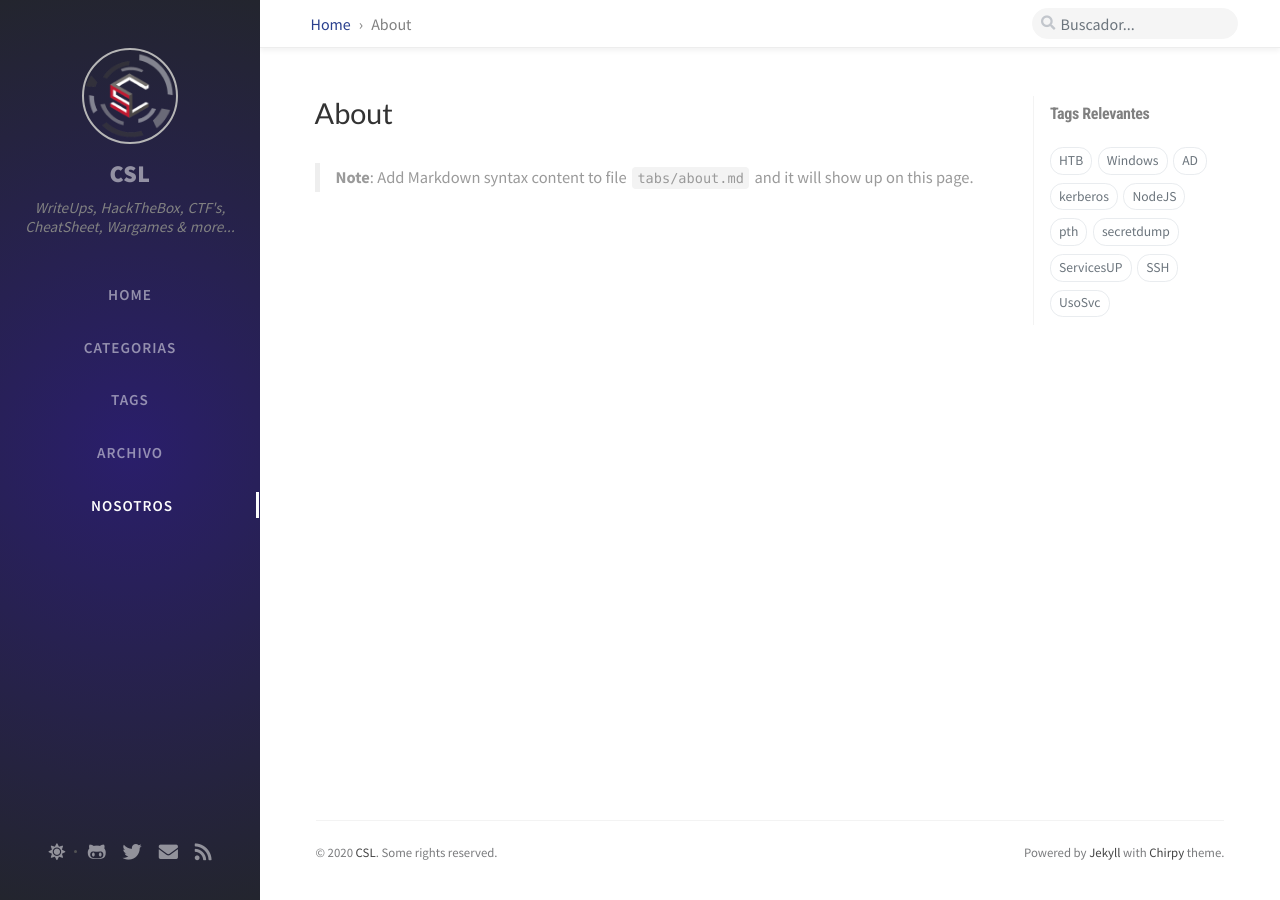
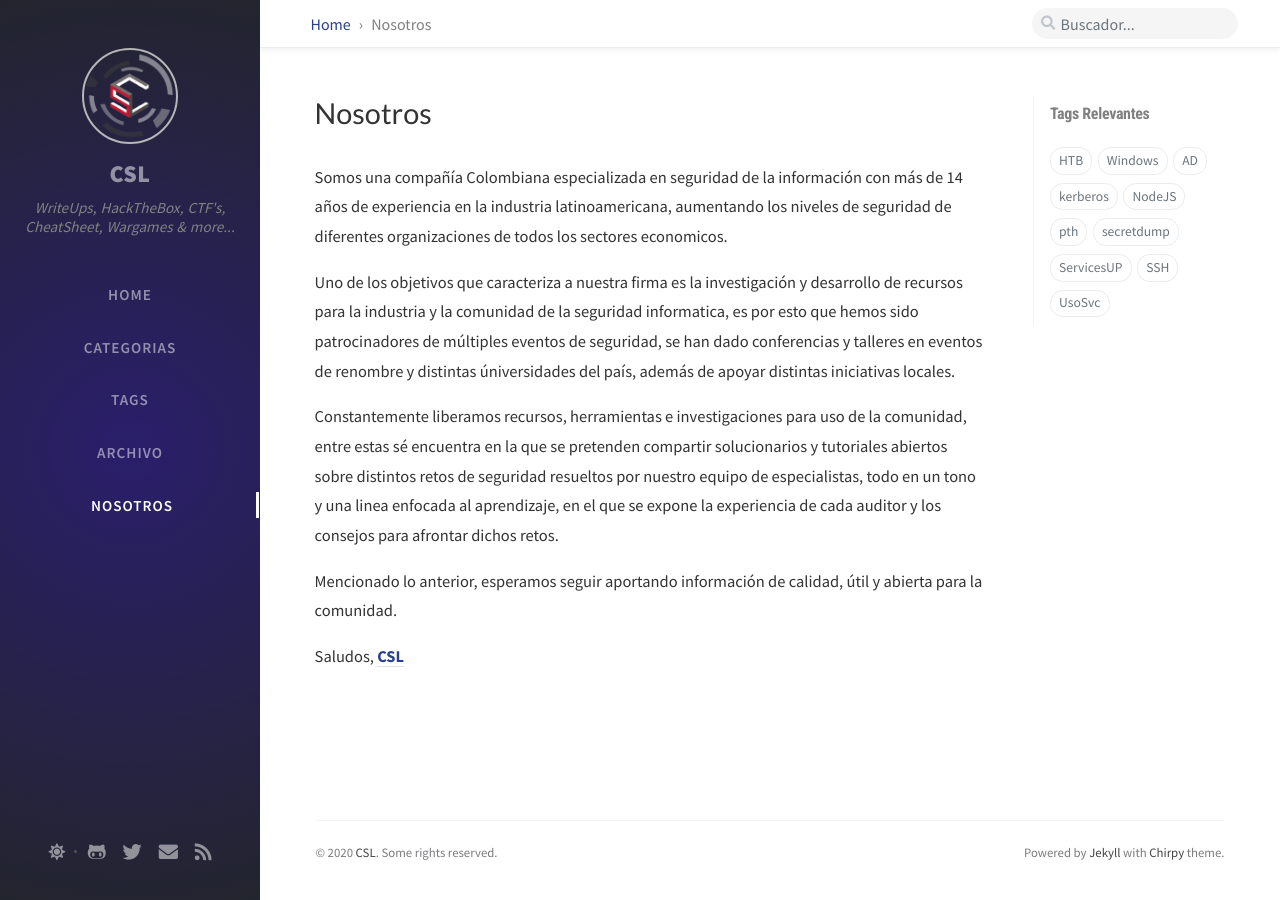
Before and after one commit to CSL-LABS/CSL-LABS.github.io, a Jekyll site: the page built from tabs/about.md, in a window 1280 px wide. Built offline with Jekyll 4.4.1, drawn with Linux system fonts in a browser that asks for light colours; nearby versions of some CDN libraries; comment, search, counter and statistics services are not loaded.

Commit message:
update tabs

```diff
--- a/tabs/about.md
+++ b/tabs/about.md
@@ -1,5 +1,5 @@
 ---
-title: About
+title: Nosotros
 
 # The About page
 # v2.0
@@ -8,4 +8,13 @@ title: About
 # MIT License
 ---
 
-> **Note**: Add Markdown syntax content to file `tabs/about.md` and it will show up on this page.
+Somos una compañía Colombiana especializada en seguridad de la información con más de 14 años de experiencia en la industria latinoamericana, aumentando los niveles de seguridad de diferentes organizaciones de todos los sectores economicos.
+
+Uno de los objetivos que caracteriza a nuestra firma es la investigación y desarrollo de recursos para la industria y la comunidad de la seguridad informatica, es por esto que hemos sido patrocinadores de múltiples eventos de seguridad, se han dado conferencias y talleres en eventos de renombre y distintas úniversidades del país, además de apoyar distintas iniciativas locales.
+
+Constantemente liberamos recursos, herramientas e investigaciones para uso de la comunidad, entre estas sé encuentra <writeups.csl.com.co> en la que se pretenden compartir solucionarios y tutoriales abiertos sobre distintos retos de seguridad resueltos por nuestro equipo de especialistas, todo en un tono y una linea enfocada al aprendizaje, en el que se expone la experiencia de cada auditor y los consejos para afrontar dichos retos.
+
+Mencionado lo anterior, esperamos seguir aportando información de calidad, útil y abierta para la comunidad.
+
+Saludos,
+[**CSL**](https://csl.com.co/)
```
Also changed, not shown: tabs/archives.md (+1 -1 lines), tabs/categories.md (+1 -1 lines).
